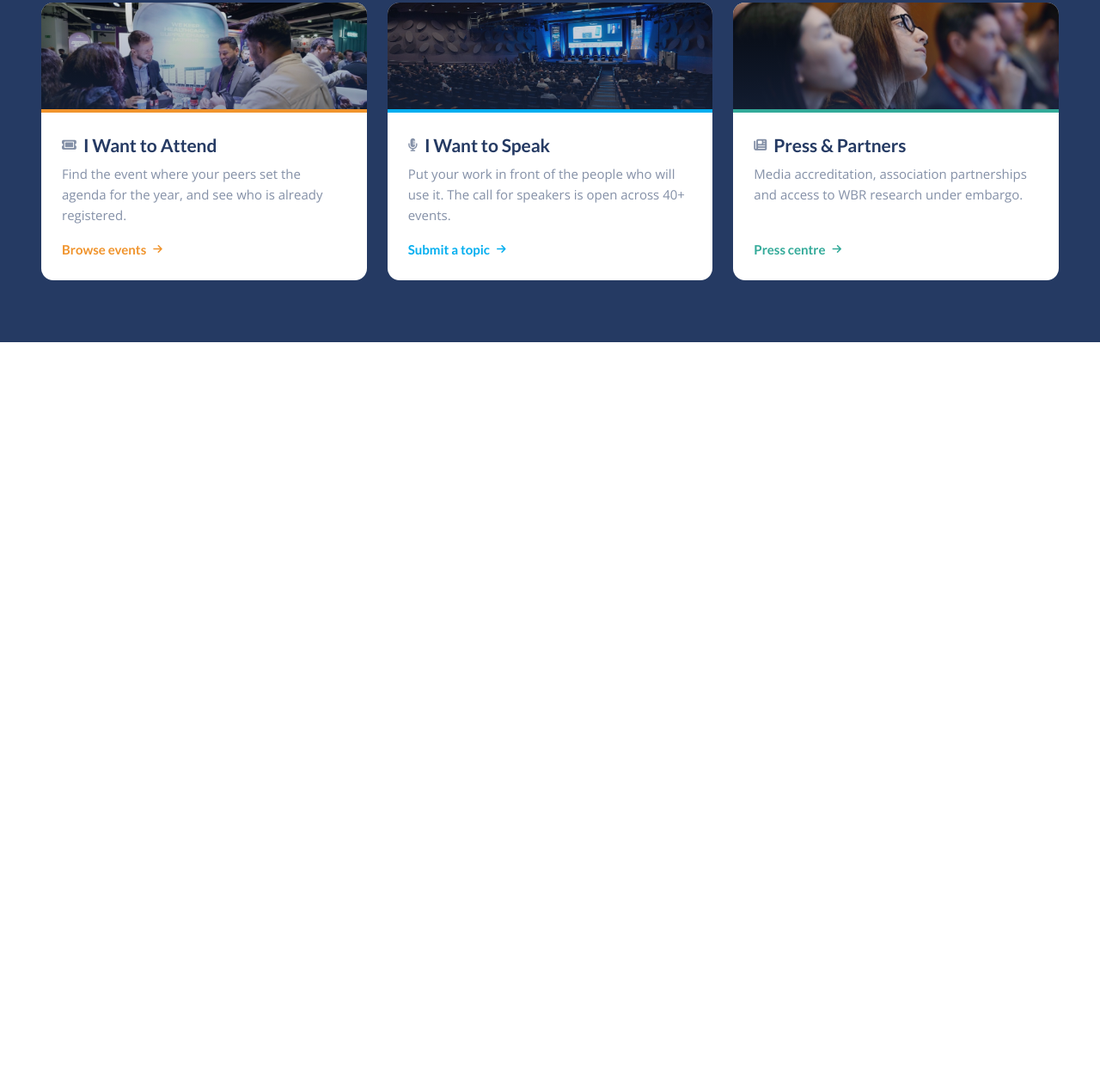
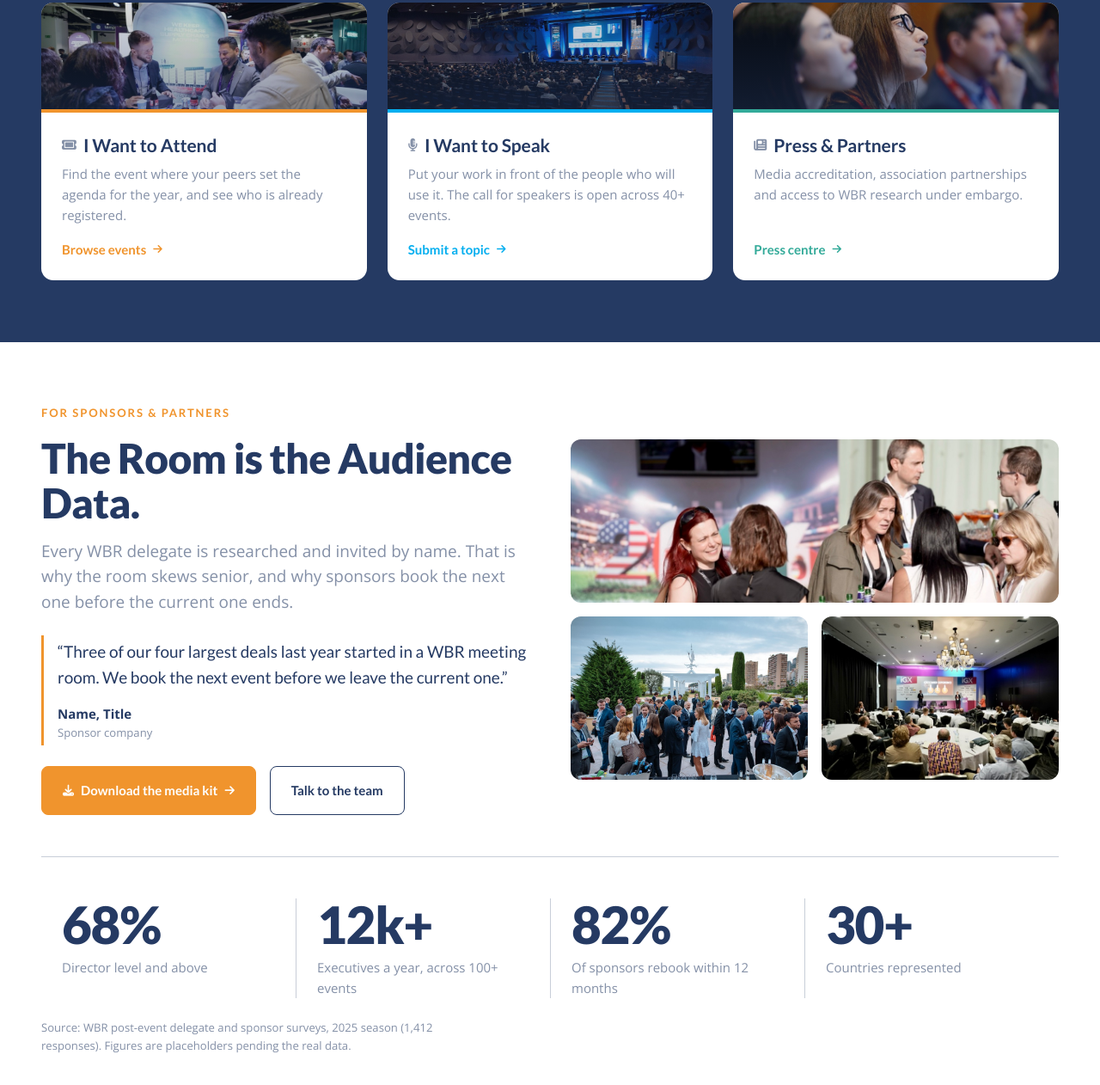
Before and after one commit to Worldwide-Business-Research/wbr-corp-site, a plain HTML site: page index.html in a window 1280 px wide. Shown: the part 1342-2604 px from the top of the page at 86% size. Before the commit the page ends 1740 px from the top, so only its background shows below. Drawn offline with nearby package versions, Linux system fonts and the light colour scheme.

Commit message:
Add sponsor proof and stats

```diff
--- a/css/base.css
+++ b/css/base.css
@@ -60,6 +60,7 @@ h1, h2, h3, h4, .wbr-heading-font {font-family:var(--wbr-font-display); color:va
 .btn {font-family:var(--wbr-font-display); font-weight:700; font-size:var(--wbr-fs-body); display:inline-flex; align-items:center; justify-content:center; gap:8px;}
 .btn-wbr-primary {--bs-btn-bg:var(--wbr-orange); --bs-btn-border-color:var(--wbr-orange); --bs-btn-color:#fff; --bs-btn-hover-bg:var(--wbr-orange-hover); --bs-btn-hover-border-color:var(--wbr-orange-hover); --bs-btn-hover-color:#fff; --bs-btn-active-bg:var(--wbr-orange-hover); --bs-btn-active-border-color:var(--wbr-orange-hover); --bs-btn-active-color:#fff; padding:11px 20px;}
 .btn-wbr-primary i {font-size:var(--wbr-fs-small);}
+.btn-wbr-outline {--bs-btn-color:var(--wbr-dark); --bs-btn-border-color:var(--wbr-dark); --bs-btn-border-width:1.5px; --bs-btn-hover-bg:var(--wbr-dark); --bs-btn-hover-border-color:var(--wbr-dark); --bs-btn-hover-color:#fff; --bs-btn-active-bg:var(--wbr-dark); --bs-btn-active-border-color:var(--wbr-dark); --bs-btn-active-color:#fff;}
 
 /* Arrow Link */
 .wbr-arrow-link {font-family:var(--wbr-font-display); font-weight:700; gap:8px; --bs-icon-link-transform:translate3d(6px, 0, 0);}
@@ -189,6 +190,13 @@ h1, h2, h3, h4, .wbr-heading-font {font-family:var(--wbr-font-display); color:va
 .wbr-role-card-color-bar {height:4px;}
 
 /********************************
+ Sponsor Proof And Stats
+********************************/
+.wbr-sponsor-photo {height:190px;}
+.wbr-stats {border-top:1px solid var(--wbr-grey-pale);}
+@media(min-width:992px){ .wbr-stat + .wbr-stat {border-left:1px solid var(--wbr-grey-pale);} }
+
+/********************************
  Reduced Motion
 ********************************/
 @media(prefers-reduced-motion:reduce){
--- a/index.html
+++ b/index.html
@@ -244,6 +244,63 @@
     </div>
   </section>
 
+  <section id="wbr-sponsor-proof" class="py-5">
+    <div class="container-xxl px-3 px-md-4 px-xl-5 py-lg-4">
+      <div class="row g-5 align-items-center">
+        <div class="col-lg-6">
+          <div class="wbr-eyebrow small">For sponsors &amp; partners</div>
+          <h2 class="wbr-type-h2xl mt-3 mb-0">The Room is the Audience Data.</h2>
+          <p class="wbr-type-lead text-body-secondary mt-3 mb-0">Every WBR delegate is researched and invited by name. That is why the room skews senior, and why sponsors book the next one before the current one ends.</p>
+
+          <figure class="border-start border-3 border-primary ps-3 py-1 mt-4 mb-0">
+            <blockquote class="mb-0">
+              <p class="wbr-type-lead wbr-heading-font mb-0">“Three of our four largest deals last year started in a WBR meeting room. We book the next event before we leave the current one.”</p>
+            </blockquote>
+            <figcaption class="mt-3">
+              <div class="fw-bold text-dark">Name, Title</div>
+              <div class="small text-body-secondary">Sponsor company</div>
+            </figcaption>
+          </figure>
+
+          <div class="d-flex flex-wrap gap-3 mt-4">
+            <a class="btn btn-wbr-primary py-3 px-4" href="#"><i class="fa-solid fa-download" aria-hidden="true"></i>Download the media kit<i class="fa-solid fa-arrow-right" aria-hidden="true"></i></a>
+            <a class="btn btn-wbr-outline py-3 px-4" href="#">Talk to the team</a>
+          </div>
+        </div>
+
+        <div class="col-lg-6">
+          <div class="row g-3">
+            <div class="col-12"><img src="img/photos/sponsor-networking.jpg" alt="" class="wbr-sponsor-photo w-100 object-fit-cover rounded-3"></div>
+            <div class="col-6"><img src="img/photos/sponsor-terrace.jpg" alt="" class="wbr-sponsor-photo w-100 object-fit-cover rounded-3"></div>
+            <div class="col-6"><img src="img/photos/sponsor-session.jpg" alt="" class="wbr-sponsor-photo w-100 object-fit-cover rounded-3"></div>
+          </div>
+        </div>
+      </div>
+
+      <div class="wbr-stats mt-5 pt-5">
+        <div class="row row-cols-2 row-cols-lg-4 g-4 g-lg-0">
+          <div class="wbr-stat col px-lg-4">
+            <div class="wbr-type-stat wbr-heading-font">68%</div>
+            <div class="text-body-secondary mt-2">Director level and above</div>
+          </div>
+          <div class="wbr-stat col px-lg-4">
+            <div class="wbr-type-stat wbr-heading-font">12k+</div>
+            <div class="text-body-secondary mt-2">Executives a year, across 100+ events</div>
+          </div>
+          <div class="wbr-stat col px-lg-4">
+            <div class="wbr-type-stat wbr-heading-font">82%</div>
+            <div class="text-body-secondary mt-2">Of sponsors rebook within 12 months</div>
+          </div>
+          <div class="wbr-stat col px-lg-4">
+            <div class="wbr-type-stat wbr-heading-font">30+</div>
+            <div class="text-body-secondary mt-2">Countries represented</div>
+          </div>
+        </div>
+      </div>
+      <p class="small text-body-secondary mt-4 mb-0">Source: WBR post-event delegate and sponsor surveys, 2025 season (1,412 responses). Figures are placeholders pending the real data.</p>
+    </div>
+  </section>
+
 </main>
 
 <script defer src="https://cdn.jsdelivr.net/npm/bootstrap@5.3.8/dist/js/bootstrap.bundle.min.js"></script>
```
Also changed, not shown: img/photos/sponsor-networking.jpg (added), img/photos/sponsor-session.jpg (added), img/photos/sponsor-terrace.jpg (added), 1 other file.
